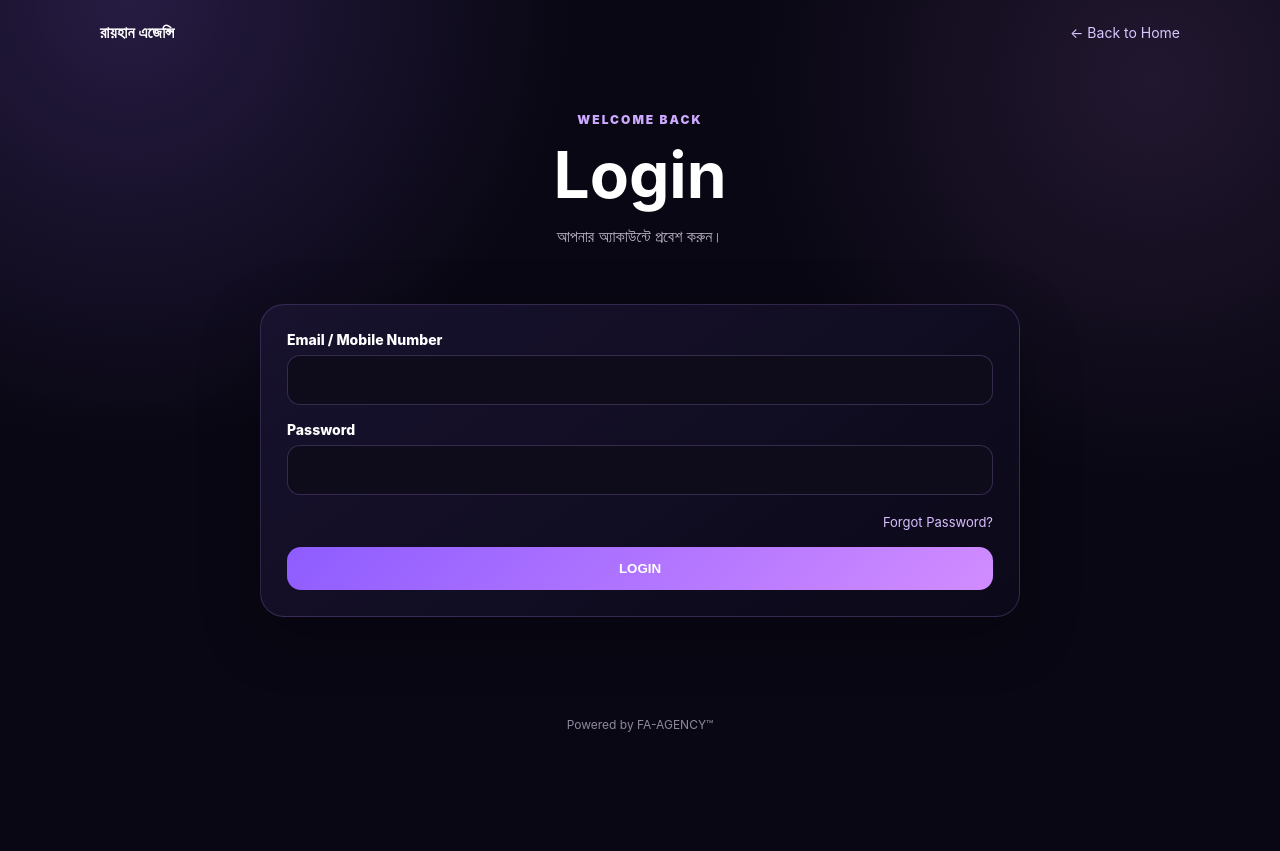
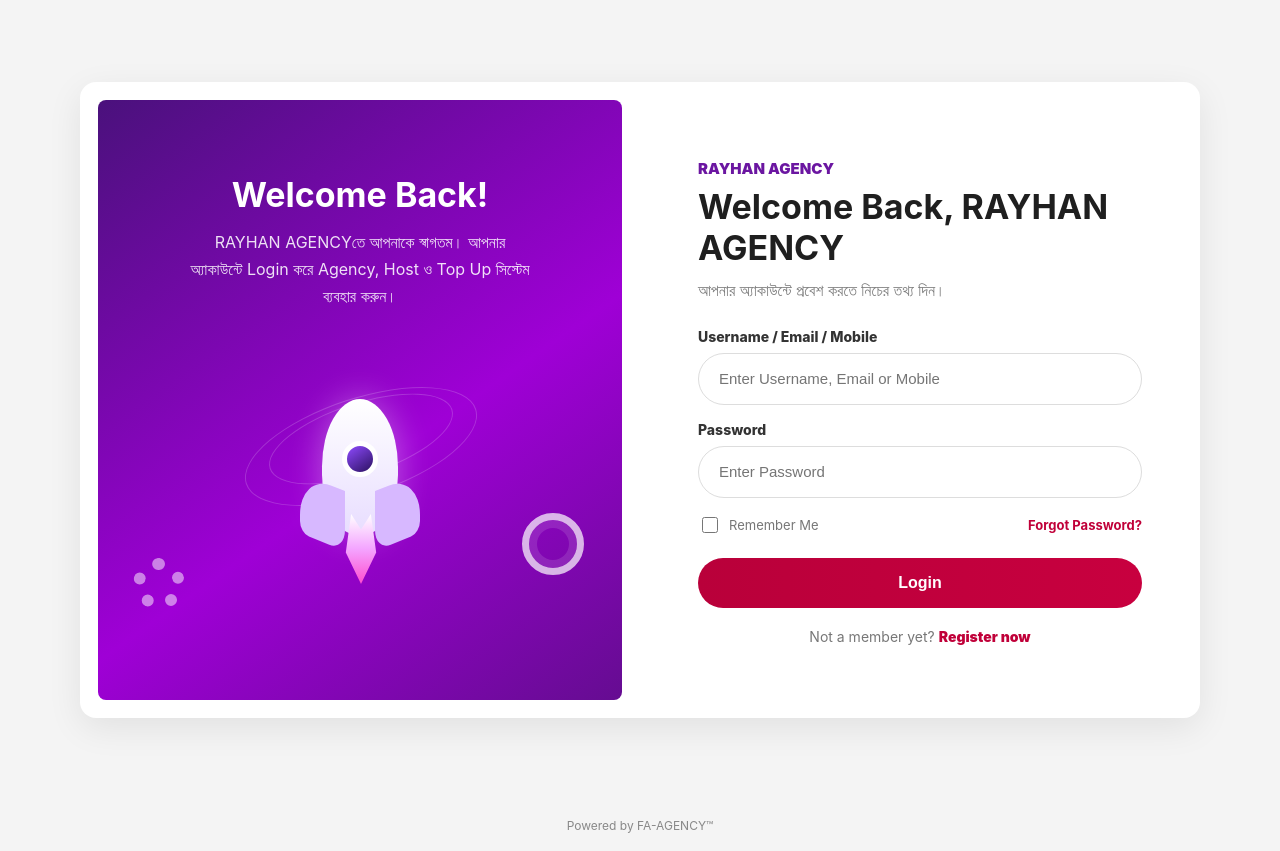
Before and after one commit to FA-AGENCY/CHAMET-AGENCY, a website: page pages/login.html in a window 1280 px wide. Before the commit the page ends 800 px from the top, so only its background shows below. Drawn offline with Linux system fonts and the light colour scheme.

Commit message:
Add files via upload

```diff
--- a/pages/login.html
+++ b/pages/login.html
@@ -1,73 +1,74 @@
 <!DOCTYPE html>
-<html lang="en">
+<html lang="bn">
 <head>
 <meta charset="UTF-8">
 <meta name="viewport" content="width=device-width, initial-scale=1.0">
-<title>Login — রায়হান এজেন্সি</title>
+<title>Login — RAYHAN AGENCY</title>
 <style>
 *{box-sizing:border-box}
-html{scroll-behavior:smooth}
-body{margin:0;font-family:Inter,Arial,sans-serif;color:#fff;background:
-radial-gradient(circle at 10% 0%,rgba(155,108,255,.20),transparent 32%),
-radial-gradient(circle at 90% 10%,rgba(213,140,255,.12),transparent 30%),#090713;min-height:100vh}
-a{text-decoration:none;color:inherit}
-.container{width:min(1080px,92%);margin:auto}
-.nav{display:flex;justify-content:space-between;align-items:center;padding:22px 0}
-.brand{font-weight:900;letter-spacing:.3px}.back{font-size:14px;color:#d9c7ff}
-.hero{text-align:center;padding:48px 0 28px}
-.eyebrow{font-size:12px;font-weight:900;letter-spacing:2px;color:#cdaaff;text-transform:uppercase}
-h1{font-size:clamp(36px,6vw,64px);line-height:1.05;margin:14px 0}
-.lead{max-width:720px;margin:auto;color:#bdb6ca;line-height:1.8}
-.card{background:linear-gradient(145deg,rgba(25,19,47,.95),rgba(12,9,25,.95));border:1px solid rgba(196,150,255,.20);border-radius:24px;padding:26px;box-shadow:0 18px 60px rgba(0,0,0,.25)}
-.grid{display:grid;grid-template-columns:repeat(2,1fr);gap:18px;margin:28px 0}
-.card h2{margin:0 0 10px}.card p{color:#bdb6ca;line-height:1.75}
-.cta{display:inline-flex;justify-content:center;align-items:center;border:0;border-radius:14px;padding:14px 22px;background:linear-gradient(135deg,#8e5cff,#d18cff);color:#fff;font-weight:900;cursor:pointer}
-.center{text-align:center;margin:48px 0 70px}
-.form-wrap{width:min(760px,100%);margin:25px auto 70px}
-form{display:grid;gap:16px}
-label{font-size:14px;font-weight:800;display:block;margin-bottom:7px}
-input,select,textarea{width:100%;padding:14px 15px;border-radius:13px;border:1px solid rgba(196,150,255,.22);background:#0e0b1b;color:#fff;outline:0;font:inherit}
-textarea{min-height:120px;resize:vertical}
-.row{display:grid;grid-template-columns:1fr 1fr;gap:16px}
-.help{font-size:12px;color:#9891a8;margin-top:-7px}
-.footer{text-align:center;color:#8f889f;font-size:12px;padding:35px 0 45px}
-@media(max-width:700px){.grid,.row{grid-template-columns:1fr}}
-.fa-agency-footer{text-align:center;padding:30px 0 45px;color:#8f889f;font-size:12px;}
+body{margin:0;min-height:100vh;font-family:Inter,system-ui,-apple-system,"Segoe UI",Arial,sans-serif;background:#f4f4f4;color:#1f1f1f}
+a{text-decoration:none}
+.page{min-height:100vh;display:flex;align-items:center;justify-content:center;padding:26px 18px}
+.auth-shell{width:min(1120px,100%);background:#fff;border-radius:16px;box-shadow:0 10px 35px rgba(0,0,0,.08);overflow:hidden;display:grid;grid-template-columns:1fr 1fr}
+.visual{margin:18px;background:linear-gradient(145deg,#4a117c 0%,#9f00d6 58%,#650c91 100%);border-radius:8px;min-height:600px;position:relative;overflow:hidden;color:#fff;display:flex;align-items:flex-start;justify-content:center;text-align:center;padding:74px 38px}
+.visual:before,.visual:after{content:"";position:absolute;border:1px solid rgba(255,255,255,.18);border-radius:50%;transform:rotate(-18deg)}
+.visual:before{width:190px;height:70px;bottom:225px;left:50%;margin-left:-95px}.visual:after{width:240px;height:95px;bottom:205px;left:50%;margin-left:-120px}
+.visual h2{font-size:34px;margin:0 0 14px;position:relative;z-index:2}.visual p{max-width:340px;line-height:1.7;margin:0 auto;position:relative;z-index:2;color:rgba(255,255,255,.88)}
+.rocket{position:absolute;z-index:3;left:50%;bottom:116px;transform:translateX(-50%);width:150px;height:205px}
+.rocket-body{position:absolute;left:37px;top:20px;width:76px;height:135px;border-radius:50% 50% 44% 44%;background:linear-gradient(180deg,#fff,#e8ddff);box-shadow:0 0 35px rgba(255,255,255,.35);transform:rotate(0deg)}
+.rocket-window{position:absolute;left:57px;top:62px;width:36px;height:36px;border-radius:50%;background:linear-gradient(145deg,#8f4bff,#2b1160);border:5px solid #fff}
+.fin{position:absolute;bottom:42px;width:45px;height:60px;background:#d7b8ff}.fin.left{left:15px;border-radius:70% 0 35% 20%;transform:skewY(22deg)}.fin.right{right:15px;border-radius:0 70% 20% 35%;transform:skewY(-22deg)}
+.flame{position:absolute;left:57px;bottom:0;width:38px;height:70px;background:linear-gradient(#fff,#f4a4ff,#ff4dce);clip-path:polygon(50% 100%,10% 55%,24% 0,50% 22%,76% 0,90% 55%)}
+.gear{position:absolute;width:52px;height:52px;border:12px dotted rgba(255,255,255,.5);border-radius:50%;left:35px;bottom:90px}.target{position:absolute;right:38px;bottom:125px;width:62px;height:62px;border-radius:50%;border:7px solid rgba(255,255,255,.7);box-shadow:inset 0 0 0 8px rgba(255,255,255,.12)}
+.form-side{padding:34px 58px 30px;display:flex;flex-direction:column;justify-content:center}.brand{font-weight:900;color:#6b16a1;font-size:15px;margin-bottom:8px}.form-side h1{font-size:34px;margin:0 0 10px}.sub{color:#7b7b7b;margin:0 0 24px;line-height:1.6}.field{margin-bottom:16px}.field label{display:block;font-size:14px;font-weight:800;margin-bottom:8px;color:#333}.field input{width:100%;height:52px;border:1px solid #ddd;border-radius:28px;padding:0 20px;font-size:15px;outline:none;background:#fff}.field input:focus{border-color:#9d2ad4;box-shadow:0 0 0 3px rgba(157,42,212,.10)}
+.row{display:flex;justify-content:space-between;align-items:center;margin:2px 0 22px;font-size:13px}.remember{display:flex;gap:8px;align-items:center;color:#777}.remember input{width:16px;height:16px}.forgot{color:#c00039;font-weight:700}.login-btn{width:100%;height:50px;border:0;border-radius:28px;background:linear-gradient(90deg,#b9003a,#c8003f);color:#fff;font-size:16px;font-weight:900;cursor:pointer}.signup-line{text-align:center;color:#777;margin-top:20px;font-size:14px}.signup-line a{color:#c00039;font-weight:900}.message{display:none;margin-bottom:16px;padding:12px 14px;border-radius:10px;font-size:13px;background:#fff4f7;color:#b00035}.footer{text-align:center;padding:18px;color:#888;font-size:12px}
+@media(max-width:800px){.auth-shell{grid-template-columns:1fr}.visual{display:none}.form-side{padding:36px 24px}.page{padding:15px}}
 </style>
 </head>
 <body>
-<div class="container">
-  <nav class="nav">
-    <div class="brand">রায়হান এজেন্সি</div>
-    <a class="back" href="../index.html">← Back to Home</a>
-  </nav>
+<div class="page">
+  <main class="auth-shell">
+    <section class="visual">
+      <div>
+        <h2>Welcome Back!</h2>
+        <p>RAYHAN AGENCYতে আপনাকে স্বাগতম। আপনার অ্যাকাউন্টে Login করে Agency, Host ও Top Up সিস্টেম ব্যবহার করুন।</p>
+      </div>
+      <div class="rocket"><div class="rocket-body"></div><div class="rocket-window"></div><div class="fin left"></div><div class="fin right"></div><div class="flame"></div></div>
+      <div class="gear"></div><div class="target"></div>
+    </section>
+    <section class="form-side">
+      <div class="brand">RAYHAN AGENCY</div>
+      <h1>Welcome Back, RAYHAN AGENCY</h1>
+      <p class="sub">আপনার অ্যাকাউন্টে প্রবেশ করতে নিচের তথ্য দিন।</p>
+      <div id="message" class="message"></div>
+      <form id="loginForm">
+        <div class="field"><label for="loginId">Username / Email / Mobile</label><input id="loginId" type="text" autocomplete="username" placeholder="Enter Username, Email or Mobile" required></div>
+        <div class="field"><label for="loginPassword">Password</label><input id="loginPassword" type="password" autocomplete="current-password" placeholder="Enter Password" required></div>
+        <div class="row"><label class="remember"><input id="remember" type="checkbox"> Remember Me</label><a class="forgot" href="forgot-password.html">Forgot Password?</a></div>
+        <button class="login-btn" type="submit">Login</button>
+      </form>
+      <div class="signup-line">Not a member yet? <a href="signup.html">Register now</a></div>
+    </section>
+  </main>
+</div>
+<footer class="footer">Powered by FA-AGENCY™</footer>
+<script>
+const params=new URLSearchParams(location.search);
+const message=document.getElementById('message');
+if(params.get('created')==='1'){message.textContent='Account তৈরি হয়েছে। এখন আপনার Email/Mobile এবং Password দিয়ে Login করুন।';message.style.display='block';}
+if(params.get('reset')==='1'){message.textContent='Password পরিবর্তন হয়েছে। নতুন Password দিয়ে Login করুন।';message.style.display='block';}
 
-<section class="hero">
-  <div class="eyebrow">Welcome Back</div>
-  <h1>Login</h1>
-  <p class="lead">আপনার অ্যাকাউন্টে প্রবেশ করুন।</p>
-</section>
-<div class="form-wrap">
-  <div class="card">
-    <form action="host-register.html" method="get">
-      <div>
-        <label for="loginId">Email / Mobile Number</label>
-        <input id="loginId" name="loginId" type="text" autocomplete="username" required>
-      </div>
-      <div>
-        <label for="loginPassword">Password</label>
-        <input id="loginPassword" name="password" type="password" autocomplete="current-password" required>
-      </div>
-      <div style="text-align:right">
-        <a href="#" style="color:#d9bfff;font-size:13px">Forgot Password?</a>
-      </div>
-      <button class="cta" type="submit">LOGIN</button>
-    </form>
-  </div>
-</div>
-
-
-</div>
-<footer class="fa-agency-footer">Powered by FA-AGENCY™</footer>
+document.getElementById('loginForm').addEventListener('submit',function(e){
+  e.preventDefault();
+  const id=document.getElementById('loginId').value.trim().toLowerCase();
+  const password=document.getElementById('loginPassword').value;
+  const account=JSON.parse(localStorage.getItem('raihanAgencyAccount')||'null');
+  if(!account){message.textContent='কোনো Account পাওয়া যায়নি। প্রথমে Register now থেকে Account তৈরি করুন।';message.style.display='block';return;}
+  const ok=(id===String(account.email||'').toLowerCase() || id===String(account.mobile||'').toLowerCase() || id===String(account.username||'').toLowerCase()) && password===account.password;
+  if(!ok){message.textContent='Username/Email/Mobile অথবা Password সঠিক নয়।';message.style.display='block';return;}
+  sessionStorage.setItem('raihanAgencyLoggedIn','1');
+  location.href='dashboard.html';
+});
+</script>
 </body>
 </html>
```
Also changed, not shown: index.html (+3 -3 lines), pages/agency-info.html (+4 -2 lines), pages/dashboard.html (added, +1 -0 lines), pages/diamond-topup.html (+2 -2 lines), pages/forgot-password.html (added, +5 -0 lines), pages/host-info.html (+2 -2 lines), pages/host-register.html (+2 -2 lines), pages/host-success.html (+2 -2 lines), pages/signup.html (+24 -83 lines).
